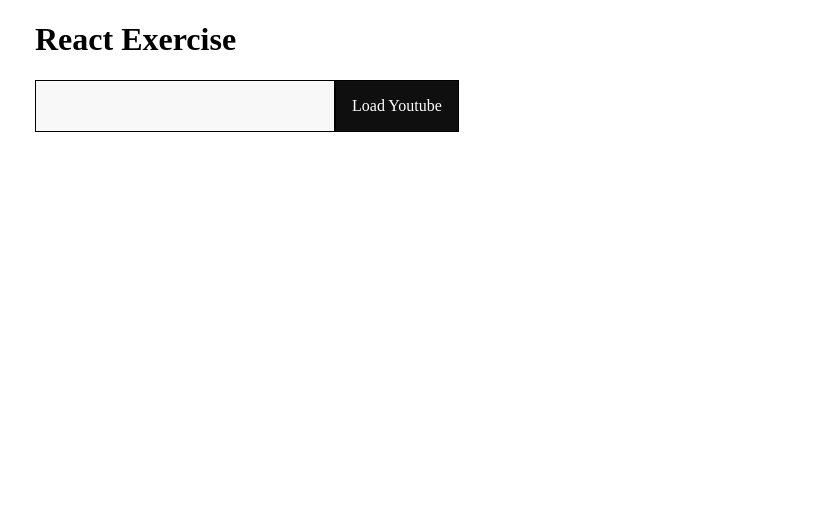
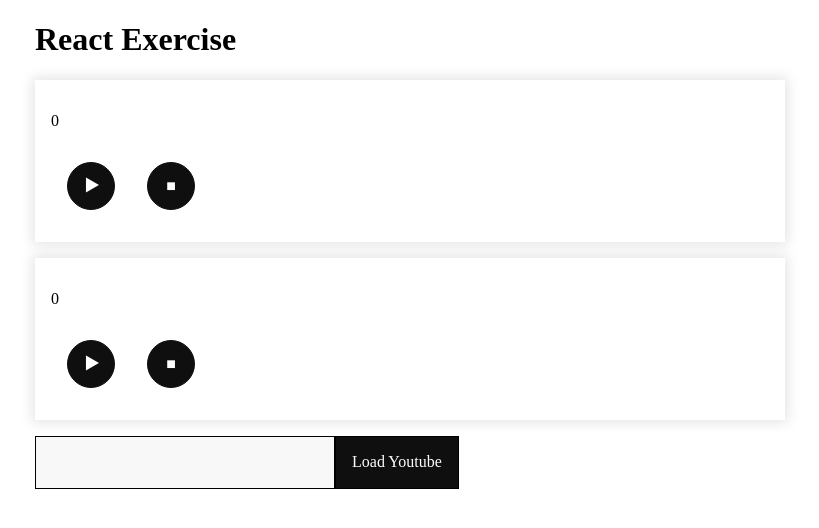
Before and after one commit to Fielsyuka/enjin-exercise, a React app: page / in a window 1280 px wide. Shown: the top 528 px of the page, without its empty margins (230-1049 px from the left). Built offline with nearby package versions, Linux system fonts and the light colour scheme.

Commit message:
add timer

```diff
--- a/src/App.tsx
+++ b/src/App.tsx
@@ -1,5 +1,6 @@
 import React, { memo } from 'react'
 import VideoFrame from './components/VideoFrame'
+import TimerCard from './components/TimerCard'
 
 const App = () => {
   console.log('rendered App')
@@ -7,6 +8,8 @@ const App = () => {
   return (
     <>
       <h1>React Exercise </h1>
+      <TimerCard />
+      <TimerCard />
       <VideoFrame />
     </>
   )
--- /dev/null
+++ b/src/components/SButton.tsx
@@ -0,0 +1,42 @@
+// import React from 'react'
+import styled from 'styled-components'
+
+export const SButton = styled.button.attrs({
+  type: 'button',
+})`
+  cursor: pointer;
+  appearance: none;
+  padding: 0.5em 1em;
+  border: 1px solid #0f0f0f;
+  box-shadow: none;
+  background-color: #0f0f0f;
+  color: #fff;
+  text-align: center;
+
+  :hover:not(:disabled) {
+    background-color: #fff;
+    color: #0f0f0f;
+  }
+
+  :disabled {
+    background-color: #eee;
+    border: #c4c4c4;
+  }
+`
+
+export const SCircleButton = styled.button.attrs({
+  type: 'button',
+})`
+  cursor: pointer;
+  appearance: none;
+  width: 3em;
+  height: 3em;
+  margin: 1em;
+  padding: 0.5em 1em;
+  border: 1px solid #0f0f0f;
+  border-radius: 50%;
+  box-shadow: none;
+  background-color: #0f0f0f;
+  color: #fff;
+  text-align: center;
+`
--- /dev/null
+++ b/src/components/TimerCard.tsx
@@ -0,0 +1,46 @@
+import React, { memo, useState, useCallback } from 'react'
+import styled from 'styled-components'
+import { SCircleButton } from './SButton'
+
+const TimerCard = () => {
+  let timerId: NodeJS.Timer
+  const [time, setTime] = useState(0)
+  const [isRunning, setRunning] = useState(false)
+
+  const stopTimer = useCallback(() => {
+    console.log('stop: ' + timerId)
+    setRunning(false)
+    if (!timerId) {
+      return
+    }
+    clearInterval(timerId)
+  }, [])
+
+  const startTimer = useCallback(() => {
+    setRunning(true)
+    timerId = setInterval(() => {
+      console.log('start: ' + timerId)
+      setTime(oldVal => oldVal + 1)
+    }, 1000)
+  }, [])
+
+  return (
+    <STimerCard>
+      <p>{time}</p>
+      <SCircleButton onClick={startTimer} disabled={isRunning}>
+        ▶︎
+      </SCircleButton>
+      <SCircleButton onClick={stopTimer} disabled={!isRunning}>
+        ■
+      </SCircleButton>
+    </STimerCard>
+  )
+}
+
+const STimerCard = styled.div`
+  margin: 1em auto;
+  box-shadow: 0 0 12px 3px rgba(0, 0, 0, 0.1);
+  padding: 1em;
+  background-color: #fff;
+`
+export default memo(TimerCard)
```
Also changed, not shown: src/components/Button.tsx (+7 -1 lines), .eslintrc.js, 1 other file (tests, documents, lock files or other folders).
